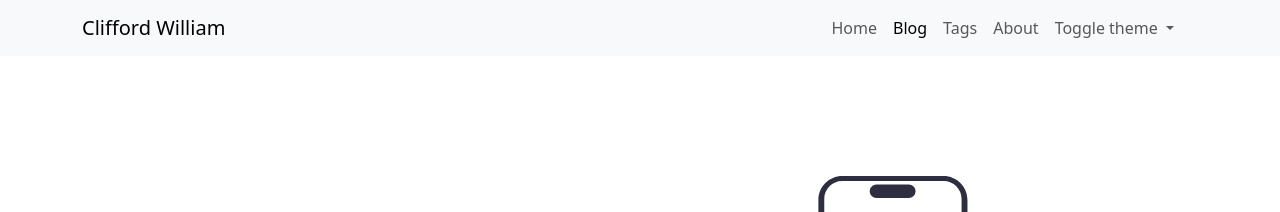
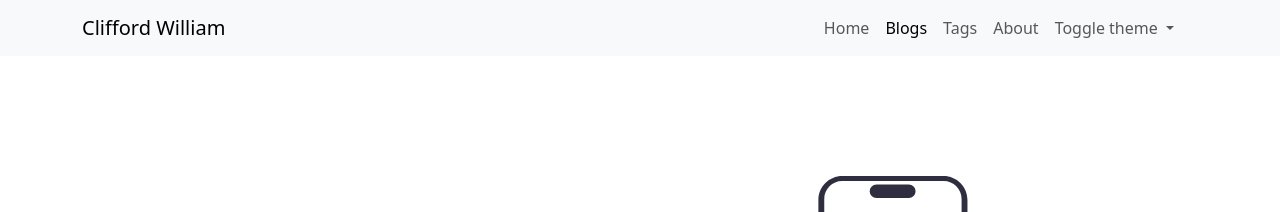
Before and after one commit to cliffordwilliam/my_archive, a Jekyll site: the page built from blogs.md, in a window 1280 px wide. Shown: the top 212 px of the page. Built offline with Jekyll 4.4.1, drawn with Linux system fonts in a browser that asks for light colours.

Commit message:
change page name

```diff
--- a/_data/navigation.yml
+++ b/_data/navigation.yml
@@ -2,8 +2,8 @@ navigations:
   - title: Home
     url: "/"
 
-  - title: Blog
-    url: "/blog.html"
+  - title: Blogs
+    url: "/blogs.html"
 
   - title: Tags
     url: "/tags.html"
```
Also changed, not shown: blogs.md (renamed from blog.md).
